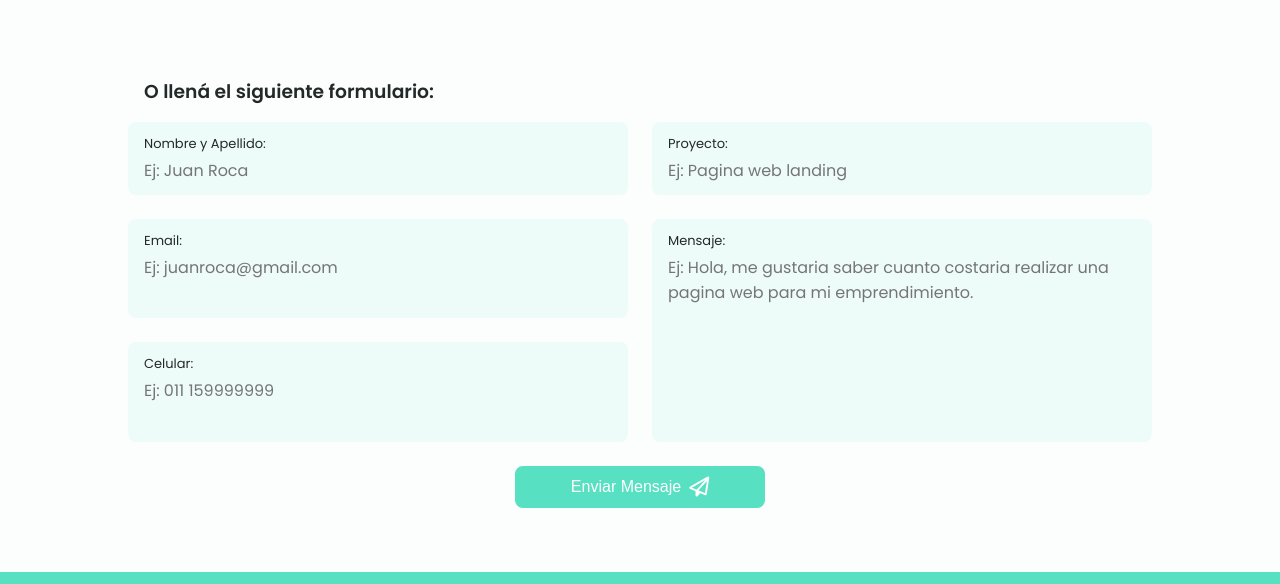
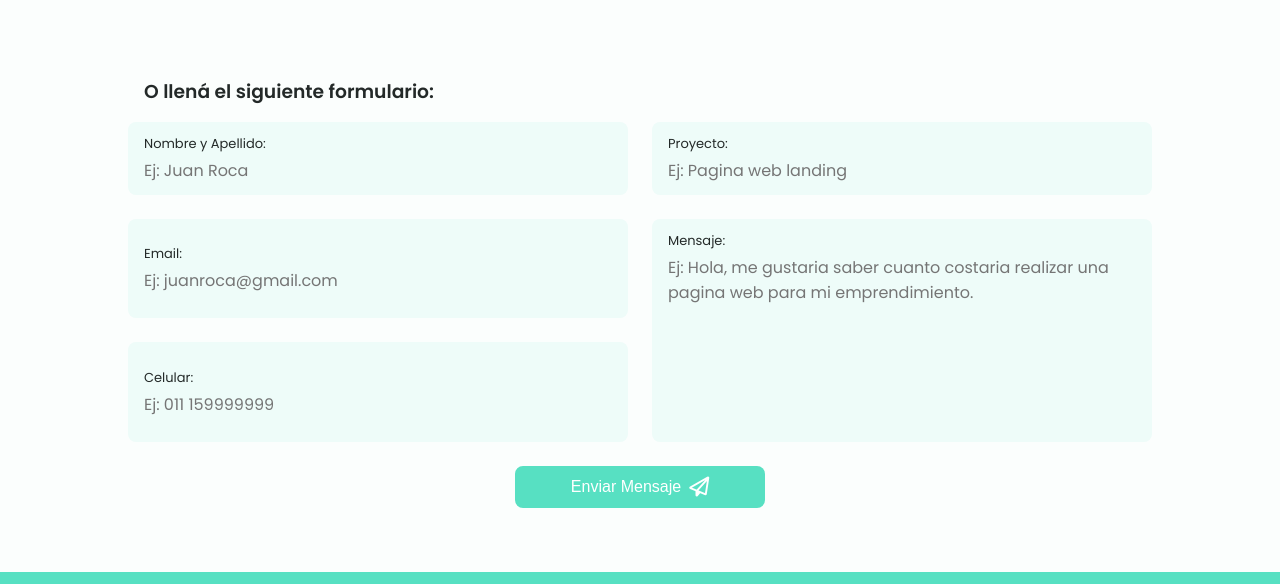
Before and after one commit to javierarico/javierarico-webdev, a plain HTML site: page index.html in a window 1280 px wide. Shown: the part 3758-4342 px from the top of the page. Drawn offline with nearby package versions, Linux system fonts and the light colour scheme.

Commit message:
Add files via upload

```diff
--- a/assets/css/styles.css
+++ b/assets/css/styles.css
@@ -765,17 +765,22 @@ img {
 	margin-bottom: var(--mb-1);
 }
 
-.contact__content {
-	background-color: var(--input-color);
-	border-radius: .5rem;
-	padding: .75rem 1rem .25rem;
-}
-
 .contact__map {
 	width: 100%;
 	height: 70%;
 }
 
+.contact__content {
+	background-color: var(--input-color);
+	border-radius: .5rem;
+	padding: .75rem 1rem .25rem;
+	width: 85%;
+	display: flex;
+	flex-direction: column;
+	justify-content: center;
+	align-content: center;
+	margin: 0 auto;
+}
 .contact__label {
 	font-size: var(--smaller-font-size);
 	color: var(--title-color);
@@ -800,7 +805,7 @@ textarea {
 .form__h3 {
 	margin-top: 13rem;
 	margin-bottom: 1rem;
-	margin-left: .5rem;
+	padding-left: 2rem;
 }
 
 .form__button {
@@ -1016,7 +1021,7 @@ textarea {
 	}
 
 	.form__h3 {
-		margin-left: 3.5rem;
+		padding-left: 3.5rem;
 		margin-top: 15rem;
 	}
 
@@ -1196,7 +1201,11 @@ textarea {
 	}
 
 	.form__h3 {
-		margin-left: 9rem;
+		padding-left: 9rem;
+	}
+
+	.contact__content {
+		width: 100%;
 	}
 
 	#form__inputs {
```
